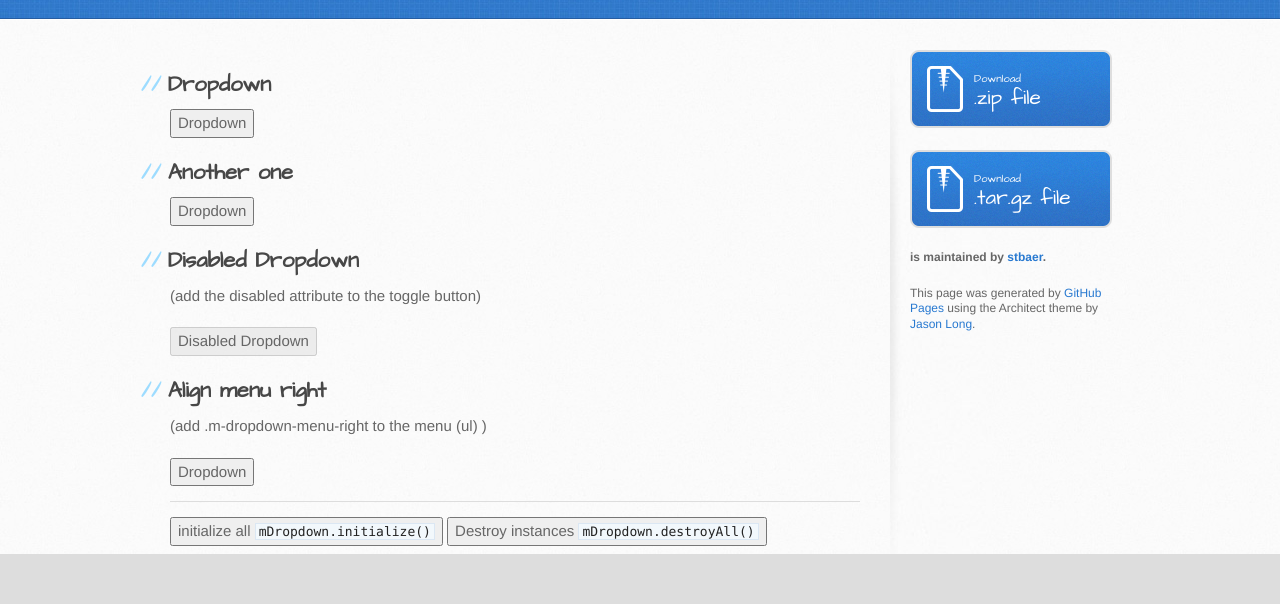
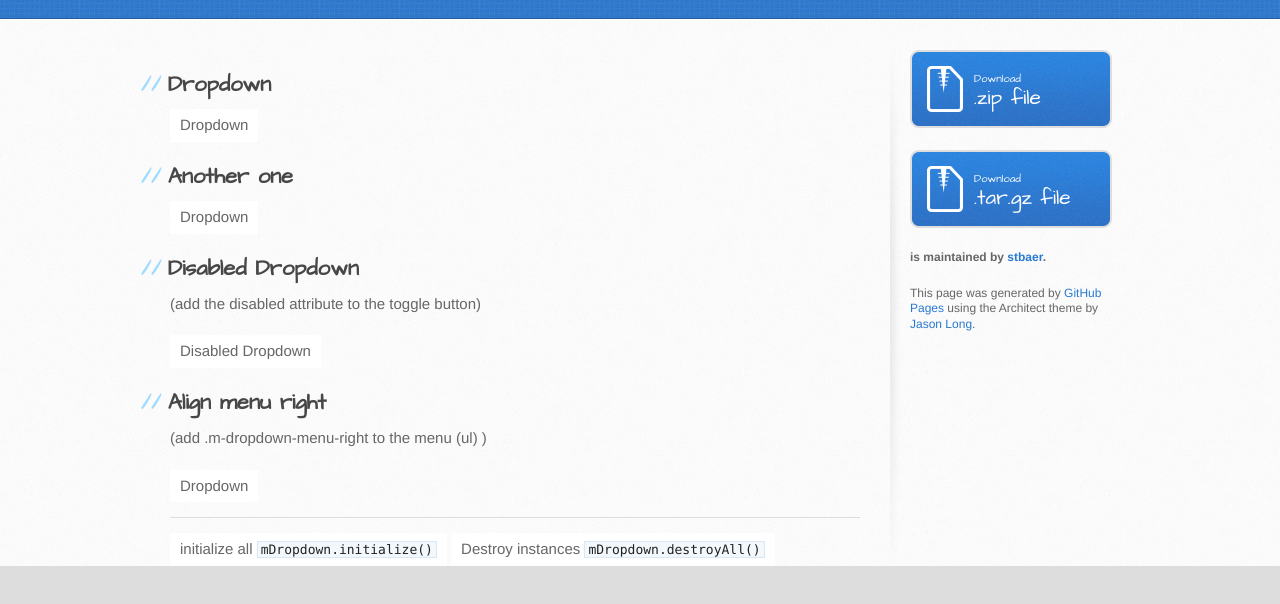
Before and after one commit to stbaer/m-dropdown, a plain HTML site: page index.html in a window 1280 px wide. Shown: the part 182-786 px from the top of the page. Drawn offline with Linux system fonts and the light colour scheme.

Commit message:
button style change

```diff
--- a/stylesheets/stylesheet.css
+++ b/stylesheets/stylesheet.css
@@ -267,6 +267,9 @@ textarea {
 
 button {
   overflow: visible;
+  border: none;
+  background: white;
+  padding: 5px 10px;
 }
 
 /**
```
